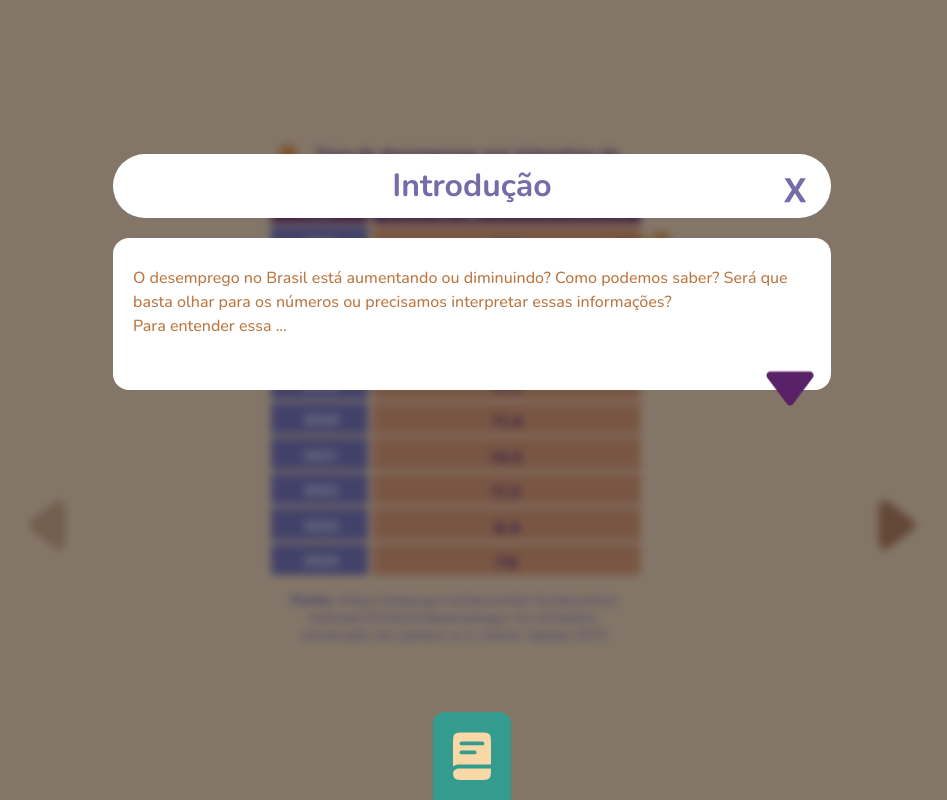
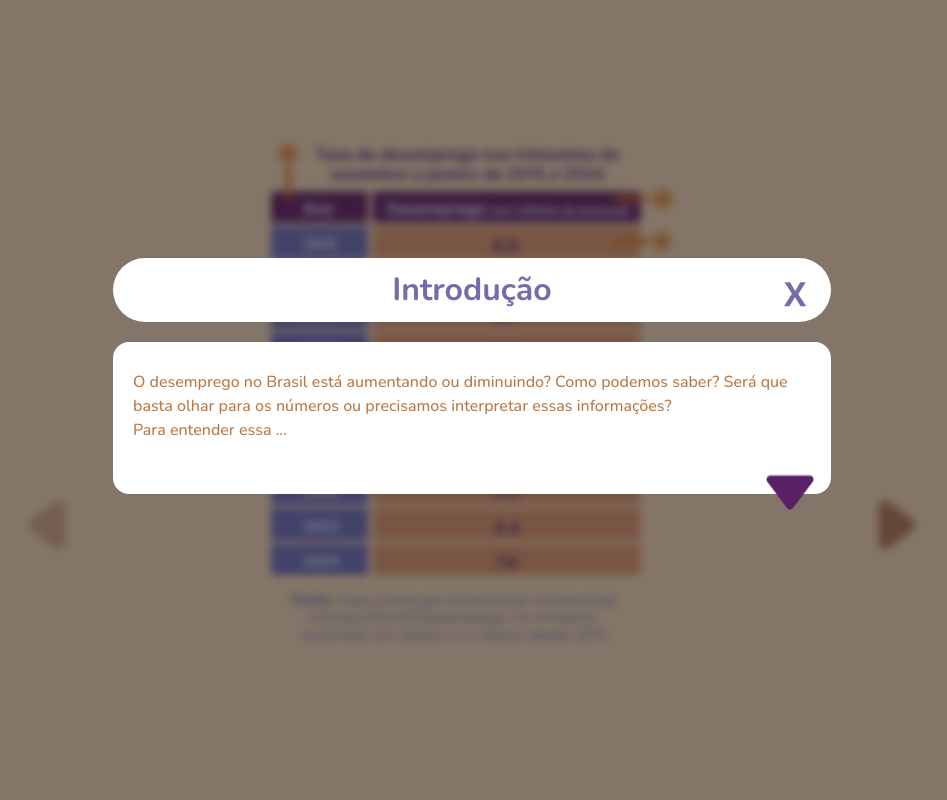
Before and after one commit to ricardoabb/mat_c10_l3b_109, a Next.js app: page / in a window 1280 px wide. Shown: the whole page, without its empty margins (168-1115 px from the left). Built offline with nearby package versions, Linux system fonts and the light colour scheme.

Commit message:
🐛 Qa fix

```diff
--- a/src/app/components/CardModal.tsx
+++ b/src/app/components/CardModal.tsx
@@ -106,7 +106,7 @@ export function CardModal() {
             animate={{ scale: 1 }}
             exit={{ scale: 0.8 }}
           >
-            <div className="relative w-full md:w-auto -mt-8 md:-mt-52">
+            <div className="relative w-full md:w-auto -mt-8 md:-mt-0">
               <button onClick={handleSlide} className={`${isImgActive ? 'hidden' : ''} absolute top-[-50px] md:top-[24px] right-8 md:right-10 z-50`}>
                 <svg width="23" height="25" className='fill-[#F9D8A7] md:fill-[#776CA9]' viewBox="0 0 33 35" fill="none" xmlns="http://www.w3.org/2000/svg">
                   <path d="M32.0156 34.2656H23.7188L15.75 21.3047L7.78125 34.2656H0L11.3672 16.5938L0.726562 0H8.74219L16.125 12.3281L23.3672 0H31.1953L20.4375 16.9922L32.0156 34.2656Z" />
@@ -118,12 +118,12 @@ export function CardModal() {
 
                 {isImgActive ? (
                   <div className='z-[999]'>
-                    <button onClick={() => setIsImgActive(false)} className={`absolute ${currentId === "16" ? 'top-[-50px] md:top-[10px]': 'top-[-50px] md:top-[-44px]'} top-[-50px] md:top-[-44px] right-8 md:right-10 z-50 cursor-pointer`}>
+                    <button onClick={() => setIsImgActive(false)} className={`absolute ${currentId === "16" ? 'top-[-50px] md:top-[10px]': 'top-[-50px] md:top-[-44px]'} right-8 md:right-10 z-50 cursor-pointer`}>
                       <svg width="33" height="35" className={`${currentId === "16" ? 'fill-[#776CA9] ' : 'fill-[#F9D8A7] '}viewBox="0 0 33 35" fill="none" xmlns="http://www.w3.org/2000/svg`}>
                         <path d="M32.0156 34.2656H23.7188L15.75 21.3047L7.78125 34.2656H0L11.3672 16.5938L0.726562 0H8.74219L16.125 12.3281L23.3672 0H31.1953L20.4375 16.9922L32.0156 34.2656Z" />
                       </svg>
                     </button>
-                    <img src={image1} alt="Modal" className="max-w-full max-h-full  z-0" />
+                    <img src={image1} alt="Modal" className="max-w-full max-h-[80vh]  z-0" />
                   </div>
 
                 ) : (
--- a/src/app/components/Menu.tsx
+++ b/src/app/components/Menu.tsx
@@ -15,7 +15,7 @@ export default function Menu() {
   const isUsinaActive = pathname === "/usina";
 
 
-  const { currentId, isActiveId, readedInfo, showQuestion, currentSlide, setCurrentId, setIsActiveId, openModal } = useMapStore();
+  const { currentId,isOpen, isActiveId, readedInfo, showQuestion, currentSlide, setCurrentId, setIsActiveId, openModal } = useMapStore();
 
 
 
@@ -106,7 +106,7 @@ export default function Menu() {
 
 
   return (
-    <nav className="absolute bottom-0   rounded-t-xl flex gap-5 z-[999]">
+    <nav className={`${isOpen ? 'hidden' : ''} absolute bottom-0   rounded-t-xl flex gap-5 z-[999]`}>
       {/* Ícone com cor alterada quando a rota for '/info' */}
       <div className="cursor-pointer w-fit  bg-[#349C8F] p-5 py-5 rounded-t-xl" onClick={() => handleModal()}>
 
--- a/src/app/utils/info.tsx
+++ b/src/app/utils/info.tsx
@@ -133,7 +133,7 @@ export const info = [
     {
         id: 16,
         title: 'Conclusão',
-        content: 'Ao analisar os dois gráficos, percebemos algo curioso: em 2021, tanto o número de empresas quanto a taxa de desemprego aumentaram. Mas como isso é possível? O que pode explicar esse fenômeno?\nUma das explicações possíveis é o impacto da pandemia da COVID-19, que levou ao fechamento de empresas e ao aumento do desemprego formal. Diante disso, muitas pessoas buscaram alternativas e passaram a empreender, o que pode ter impulsionado o crescimento de novos negócios.\nOutra possível explicação está na qualificação da mão de obra. Mesmo com mais empresas, muitas vagas podem ter surgido em setores que exigem habilidades específicas. Se a população desempregada não tem essa qualificação, o desemprego pode continuar alto, mesmo com novas oportunidades no mercado. Isso acontece, por exemplo, em áreas que demandam conhecimento técnico, digital ou tecnológico. Porém, essas são apenas algumas interpretações possíveis.\nPerceba que para entender fenômenos como esse, precisamos cruzar diferentes dados e analisá-los dentro de um contexto social, econômico e político. Nesse sentido, as diferentes representações de dados, como em tabelas e gráficos, são ferramentas essenciais para tornar a análise mais objetiva e fundamentada.\nAgora, pense: o aumento no número de empresas foi um sinal positivo para a economia ou apenas uma consequência da crise e do desemprego? Investigue outros dados e reflita sobre essa questão!',
+        content: 'Ao analisar os dois gráficos, percebemos algo curioso: em 2021, tanto o número de empresas quanto a taxa de desemprego aumentaram. Mas como isso é possível? O que pode explicar esse fenômeno?\nUma das explicações possíveis é o impacto da pandemia da covid-19, que levou ao fechamento de empresas e ao aumento do desemprego formal. Diante disso, muitas pessoas buscaram alternativas e passaram a empreender, o que pode ter impulsionado o crescimento de novos negócios.\nOutra possível explicação está na qualificação da mão de obra. Mesmo com mais empresas, muitas vagas podem ter surgido em setores que exigem habilidades específicas. Se a população desempregada não tem essa qualificação, o desemprego pode continuar alto, mesmo com novas oportunidades no mercado. Isso acontece, por exemplo, em áreas que demandam conhecimento técnico, digital ou tecnológico. Porém, essas são apenas algumas interpretações possíveis.\nPerceba que para entender fenômenos como esse, precisamos cruzar diferentes dados e analisá-los dentro de um contexto social, econômico e político. Nesse sentido, as diferentes representações de dados, como em tabelas e gráficos, são ferramentas essenciais para tornar a análise mais objetiva e fundamentada.\nAgora, pense: o aumento no número de empresas foi um sinal positivo para a economia ou apenas uma consequência da crise e do desemprego? Investigue outros dados e reflita sobre essa questão!',
         link: "",
         image: "/charts-img.png",
         imageSubtitle: "",
```
